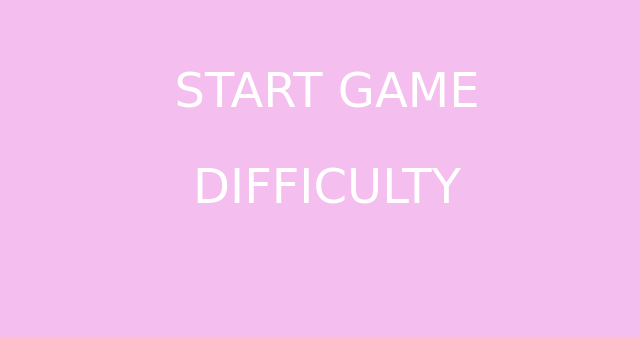
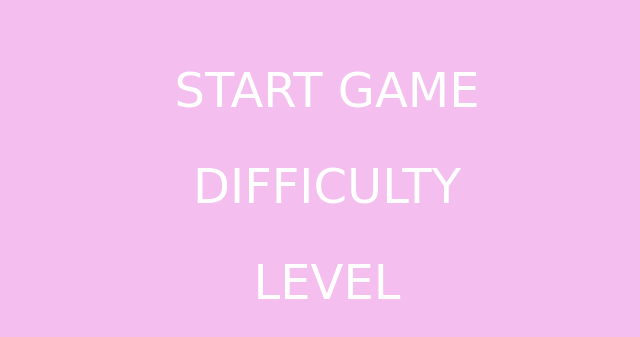
Before and after one commit to yeetzpxoci/rnd-project, a plain HTML site: page index.html in a window 1280 px wide. Shown: the part 267-604 px from the top of the page, without its empty margins (313-953 px from the left). Drawn offline with Linux system fonts and the light colour scheme; a web font is replaced by a local one.

Commit message:
finished writing some functions

```diff
--- a/index.html
+++ b/index.html
@@ -14,6 +14,7 @@
         <div id="button-container">
             <button id="start-button">START GAME</button>
             <button id="difficulty-button">DIFFICULTY</button>
+            <button id="level-button">LEVEL</button>
         </div>
     </div>
     <script src="main.js"></script>
--- a/main.js
+++ b/main.js
@@ -1 +1 @@
-console.log("Hello");
+(()=>{"use strict";const t={resetPage(){document.body.innerHTML=""},renderStartPage(){const t=document.createElement("div");t.setAttribute("id","start-container");const e=document.createElement("p");e.setAttribute("id","title"),e.textContent="CLUK!",t.appendChild(e);const n=document.createElement("div");n.setAttribute("id","button-container"),t.appendChild(n);const d=document.createElement("button");d.setAttribute("id","start-button"),d.textContent="START GAME",n.appendChild(d);const o=document.createElement("button");o.setAttribute("id","difficulty-button"),o.textContent="DIFFICULTY",n.appendChild(o),document.body.appendChild(t)}};({letters:[],totalScore:0,time:.5,spawnRandomLetter(){const t=Math.floor(26*Math.random()),e="ABCDEFGHIJKLMNOPQRSTUVWXYZ".charAt(t);this.letters.push(e),console.log(e)},startGame(){let t=60*this.time,e=setInterval((()=>{0!=t?(this.spawnRandomLetter(),t--):clearInterval(e)}),1e3)}}).startGame(),document.getElementById("difficulty-button").addEventListener("click",t.renderStartPage),document.getElementById("level-button").addEventListener("click",t.resetPage)})();
--- a/styles.css
+++ b/styles.css
@@ -37,7 +37,7 @@ body {
     margin-top: 4rem;
 }
 
-#start-button, #difficulty-button {
+#start-button, #difficulty-button, #level-button {
     font-size: 3rem;
     font-family: 'Sigmar', cursive;
     color: white;
```
